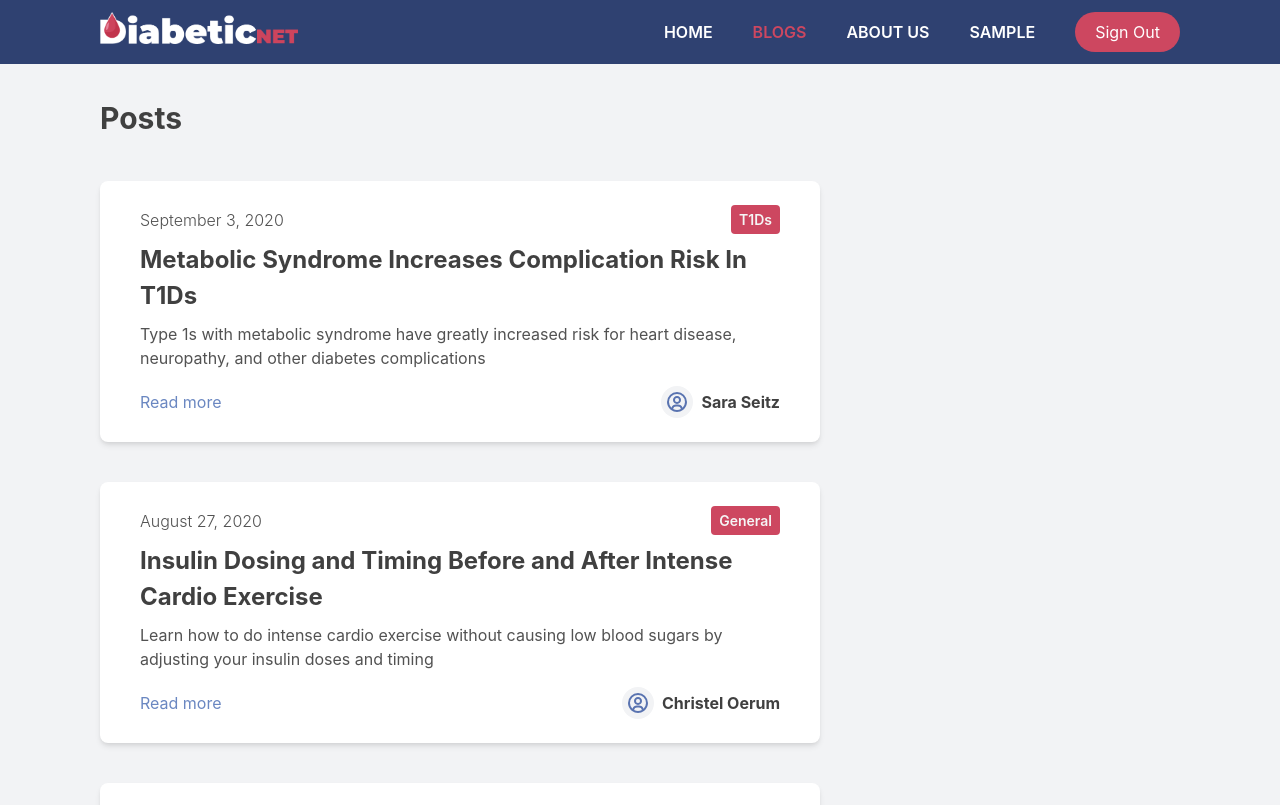
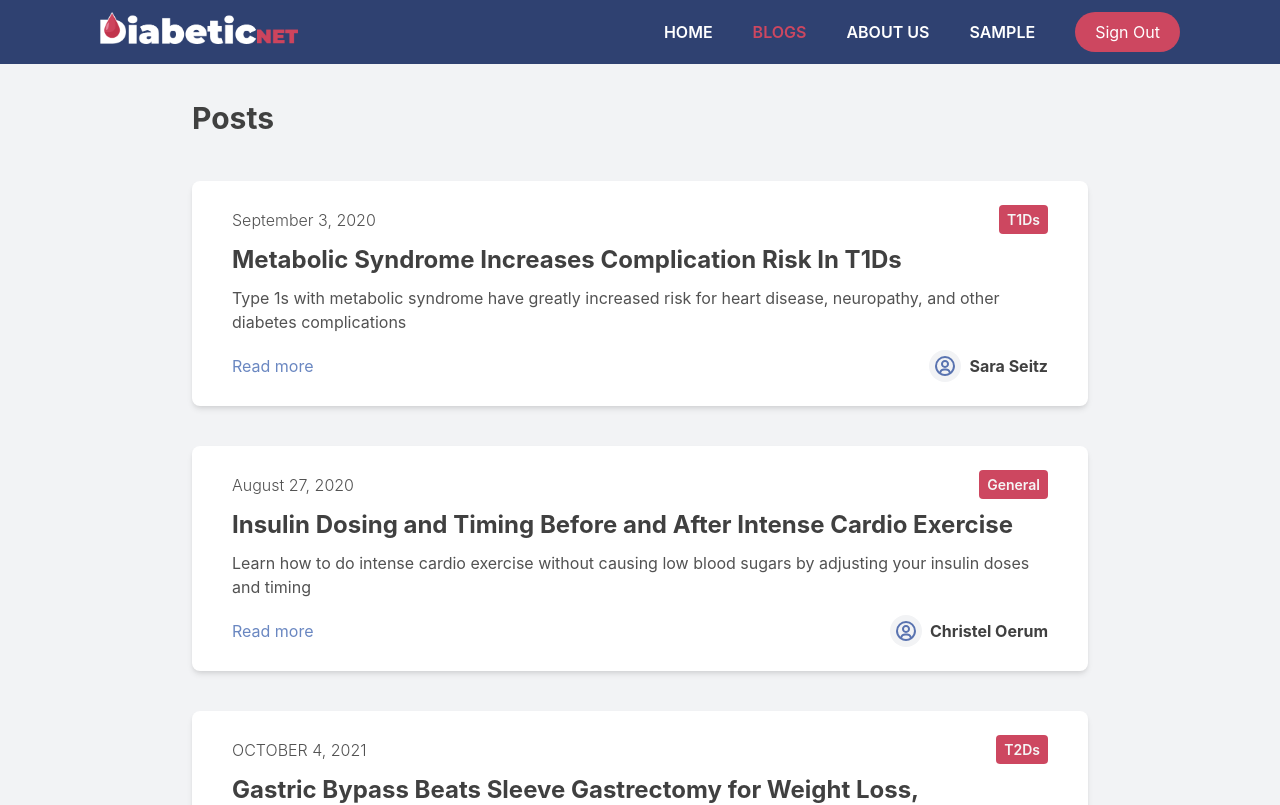
Before and after one commit to phsaurav/diabetic-net, a React (Create React App) app: page /blogs in a window 1280 px wide. Shown: the top 805 px of the page. Built offline with nearby package versions, Linux system fonts and the light colour scheme; no server answers; sample sign-in values are in the browser's storage.

Commit message:
Blog Fix

```diff
--- a/src/containers/Blogs/Blogs.js
+++ b/src/containers/Blogs/Blogs.js
@@ -10,8 +10,8 @@ const Blogs = () => {
 		<div>
 			<div className="px-6 py-8 bg-blue-10 min-h-screen">
 				<div className="container flex justify-between mx-auto">
-					<div className="w-full lg:w-8/12">
-						<div className="flex items-center justify-between">
+					<div className="w-full">
+						<div className="flex max-w-4xl mx-auto">
 							<h1 className="text-xl font-bold text-gray-700 md:text-3xl">
 								Posts
 							</h1>
```
